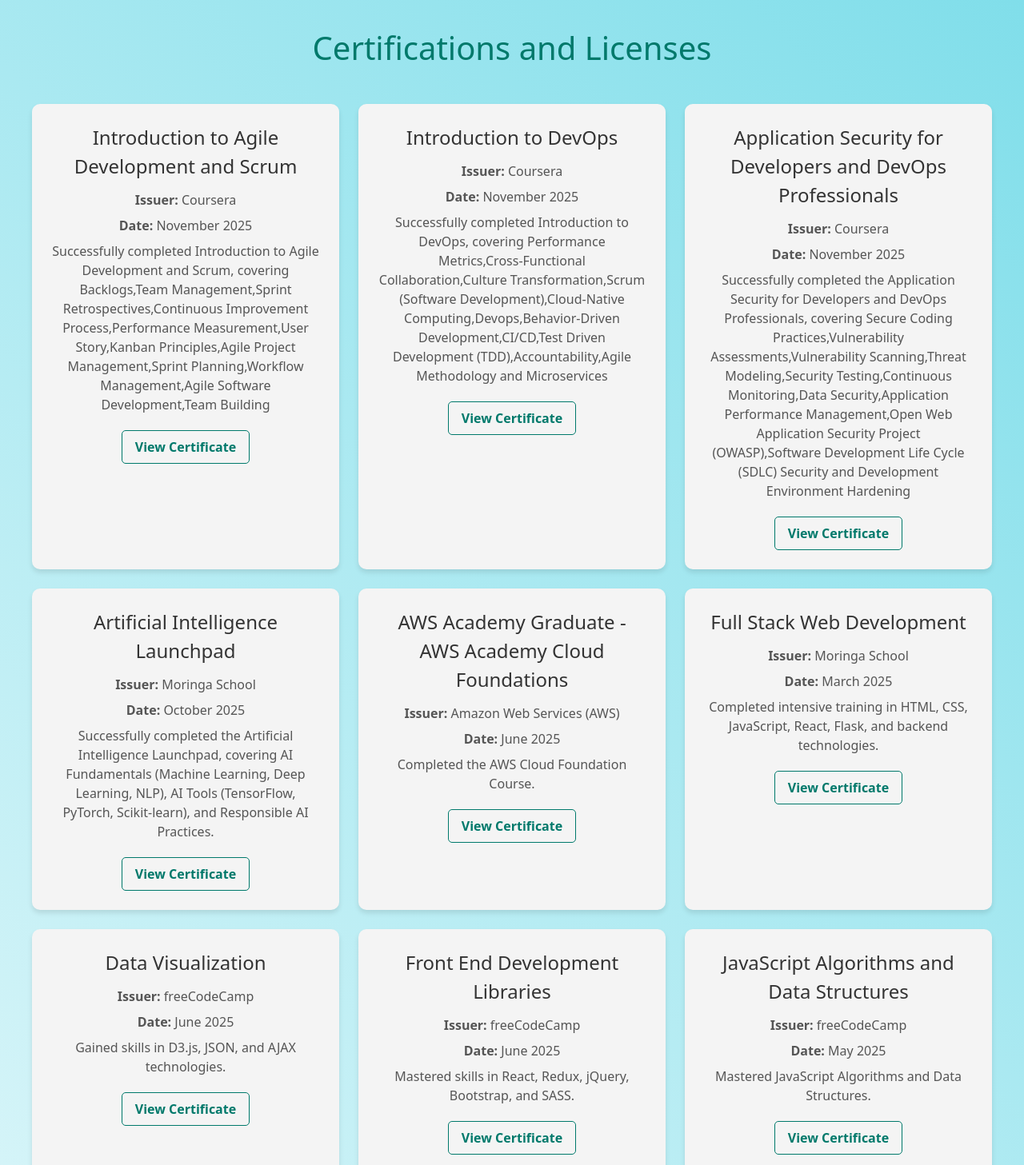
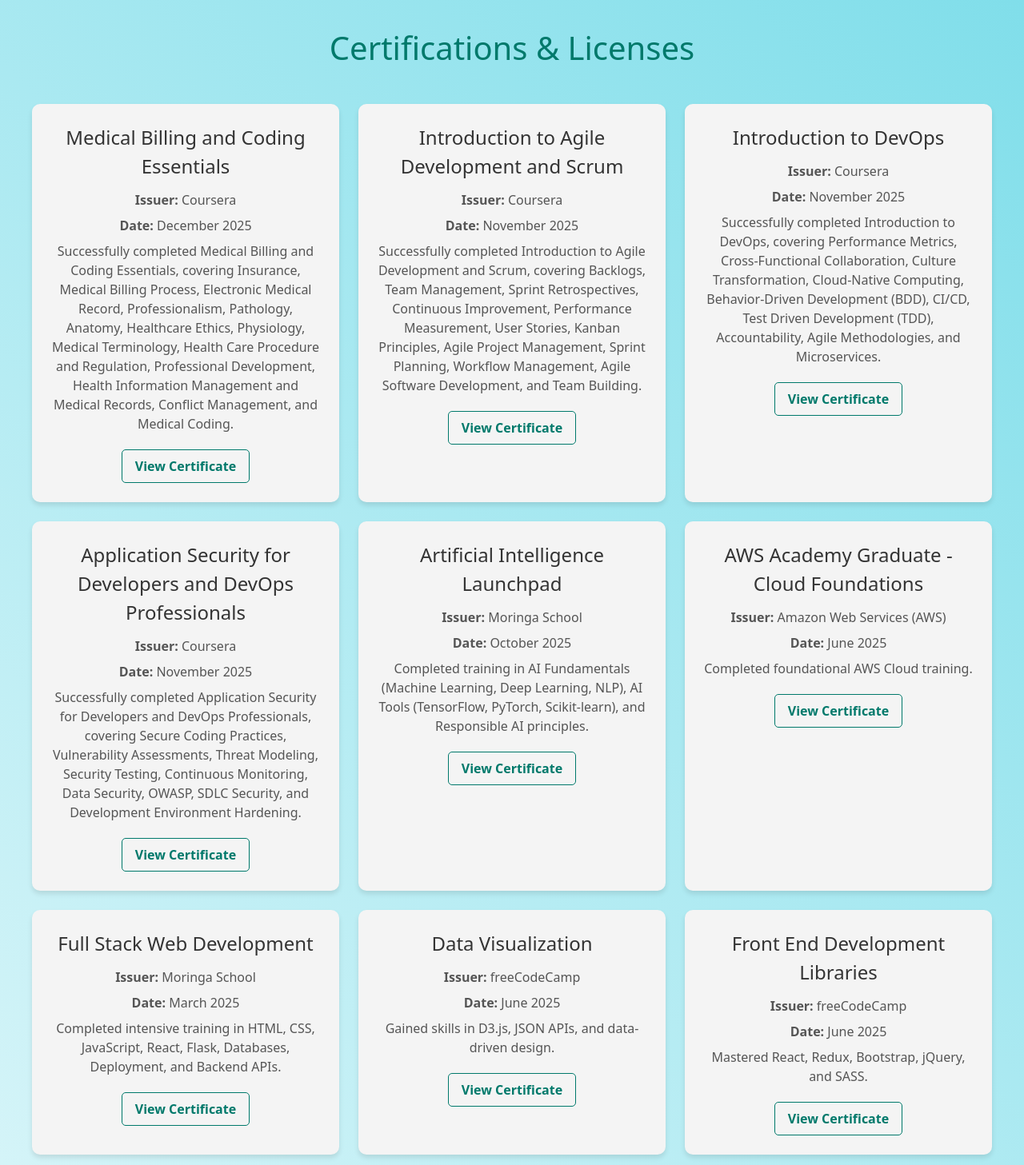
Before and after one commit to ARVLEMED/Aron-Portfolio, a React (Create React App) app: page /certifications in a window 1280 px wide. Shown: the part 120-1577 px from the top of the page at 80% size. Built offline with nearby package versions, Linux system fonts and the light colour scheme.

Commit message:
updates the resume page,certifications page and skills page

```diff
--- a/src/components/CertificationsPage.js
+++ b/src/components/CertificationsPage.js
@@ -6,124 +6,145 @@
 const certifications = [
   {
     id: 1,
+    title: 'Medical Billing and Coding Essentials',
+    issuer: 'Coursera',
+    date: 'December 2025',
+    description:
+      'Successfully completed Medical Billing and Coding Essentials, covering Insurance, Medical Billing Process, Electronic Medical Record, Professionalism, Pathology, Anatomy, Healthcare Ethics, Physiology, Medical Terminology, Health Care Procedure and Regulation, Professional Development, Health Information Management and Medical Records, Conflict Management, and Medical Coding.',
+    link: 'https://www.coursera.org/account/accomplishments/specialization/certificate/651VG13XFW1J',
+  },
+  {
+    id: 2,
     title: 'Introduction to Agile Development and Scrum',
     issuer: 'Coursera',
     date: 'November 2025',
     description:
-      'Successfully completed Introduction to Agile Development and Scrum, covering Backlogs,Team Management,Sprint Retrospectives,Continuous Improvement Process,Performance Measurement,User Story,Kanban Principles,Agile Project Management,Sprint Planning,Workflow Management,Agile Software Development,Team Building',
+      'Successfully completed Introduction to Agile Development and Scrum, covering Backlogs, Team Management, Sprint Retrospectives, Continuous Improvement, Performance Measurement, User Stories, Kanban Principles, Agile Project Management, Sprint Planning, Workflow Management, Agile Software Development, and Team Building.',
     link: 'https://www.coursera.org/account/accomplishments/certificate/J1Y0K3ZVGQS1',
   },
   {
-    id: 2,
+    id: 3,
     title: 'Introduction to DevOps',
     issuer: 'Coursera',
     date: 'November 2025',
     description:
-      'Successfully completed Introduction to DevOps, covering Performance Metrics,Cross-Functional Collaboration,Culture Transformation,Scrum (Software Development),Cloud-Native Computing,Devops,Behavior-Driven Development,CI/CD,Test Driven Development (TDD),Accountability,Agile Methodology and Microservices',
+      'Successfully completed Introduction to DevOps, covering Performance Metrics, Cross-Functional Collaboration, Culture Transformation, Cloud-Native Computing, Behavior-Driven Development (BDD), CI/CD, Test Driven Development (TDD), Accountability, Agile Methodologies, and Microservices.',
     link: 'https://www.coursera.org/account/accomplishments/certificate/U4IS2CVANF1I',
   },
   {
-    id: 3,
+    id: 4,
     title: 'Application Security for Developers and DevOps Professionals',
     issuer: 'Coursera',
     date: 'November 2025',
     description:
-      'Successfully completed the Application Security for Developers and DevOps Professionals, covering Secure Coding Practices,Vulnerability Assessments,Vulnerability Scanning,Threat Modeling,Security Testing,Continuous Monitoring,Data Security,Application Performance Management,Open Web Application Security Project (OWASP),Software Development Life Cycle (SDLC) Security and Development Environment Hardening',
+      'Successfully completed Application Security for Developers and DevOps Professionals, covering Secure Coding Practices, Vulnerability Assessments, Threat Modeling, Security Testing, Continuous Monitoring, Data Security, OWASP, SDLC Security, and Development Environment Hardening.',
     link: 'https://www.coursera.org/account/accomplishments/certificate/CFRX1AMXAZWE',
   },
   {
-    id: 4,
+    id: 5,
     title: 'Artificial Intelligence Launchpad',
     issuer: 'Moringa School',
     date: 'October 2025',
     description:
-      'Successfully completed the Artificial Intelligence Launchpad, covering AI Fundamentals (Machine Learning, Deep Learning, NLP), AI Tools (TensorFlow, PyTorch, Scikit-learn), and Responsible AI Practices.',
+      'Completed training in AI Fundamentals (Machine Learning, Deep Learning, NLP), AI Tools (TensorFlow, PyTorch, Scikit-learn), and Responsible AI principles.',
     link: 'https://moringa.my.salesforce-sites.com/certificateStatus?id=a0PQ200000MtHduMAF',
   },
   {
-    id: 5,
-    title: 'AWS Academy Graduate - AWS Academy Cloud Foundations',
+    id: 6,
+    title: 'AWS Academy Graduate - Cloud Foundations',
     issuer: 'Amazon Web Services (AWS)',
     date: 'June 2025',
-    description: 'Completed the AWS Cloud Foundation Course.',
+    description: 'Completed foundational AWS Cloud training.',
     link: 'https://www.credly.com/badges/4f87d4a2-80d7-44fc-ae0a-8d04ad75b477/linked_in_profile',
   },
   {
-    id: 6,
+    id: 7,
     title: 'Full Stack Web Development',
     issuer: 'Moringa School',
     date: 'March 2025',
-    description: 'Completed intensive training in HTML, CSS, JavaScript, React, Flask, and backend technologies.',
+    description:
+      'Completed intensive training in HTML, CSS, JavaScript, React, Flask, Databases, Deployment, and Backend APIs.',
     link: '/Certificates/aron_kipkorir_moringa_software_engineering_cert.png',
   },
   {
-    id: 7,
+    id: 8,
     title: 'Data Visualization',
     issuer: 'freeCodeCamp',
     date: 'June 2025',
-    description: 'Gained skills in D3.js, JSON, and AJAX technologies.',
+    description: 'Gained skills in D3.js, JSON APIs, and data-driven design.',
     link: 'https://www.freecodecamp.org/certification/fcc48dfc922-8d03-480b-a201-002e5d015f2b/data-visualization',
   },
   {
-    id: 8,
+    id: 9,
     title: 'Front End Development Libraries',
     issuer: 'freeCodeCamp',
     date: 'June 2025',
-    description: 'Mastered skills in React, Redux, jQuery, Bootstrap, and SASS.',
+    description: 'Mastered React, Redux, Bootstrap, jQuery, and SASS.',
     link: 'https://www.freecodecamp.org/certification/fcc48dfc922-8d03-480b-a201-002e5d015f2b/front-end-development-libraries',
   },
   {
-    id: 9,
+    id: 10,
     title: 'JavaScript Algorithms and Data Structures',
     issuer: 'freeCodeCamp',
     date: 'May 2025',
-    description: 'Mastered JavaScript Algorithms and Data Structures.',
+    description:
+      'Mastered core JavaScript concepts including algorithms, data structures, ES6, functional programming, and OOP.',
     link: 'https://www.freecodecamp.org/certification/fcc48dfc922-8d03-480b-a201-002e5d015f2b/javascript-algorithms-and-data-structures-v8',
   },
   {
-    id: 10,
+    id: 11,
     title: 'Responsive Web Design',
     issuer: 'freeCodeCamp',
     date: 'April 2025',
-    description: 'Mastered skills in HTML and CSS.',
+    description: 'Mastered modern layouts, Flexbox, Grid, and accessibility principles.',
     link: 'https://www.freecodecamp.org/certification/fcc48dfc922-8d03-480b-a201-002e5d015f2b/responsive-web-design',
   },
   {
-    id: 11,
+    id: 12,
     title: 'Bachelor of Science in Nursing',
     issuer: 'Daystar University',
     date: 'November 2023',
-    description: 'Comprehensive Education in Nursing and Healthcare Practices.',
-    link: '/Certificates/Degree Certificate.pdf',
+    description: 'Comprehensive education in nursing, health sciences, and clinical practice.',
+    link: '/Certificates/DegreeCertificate.pdf', // rename file to remove spaces
   },
 ];
 
 const CertificationsPage = () => {
   const { darkMode } = useContext(ThemeContext);
 
+  const containerVariants = {
+    visible: {
+      transition: { staggerChildren: 0.15 },
+    },
+  };
+
   const cardVariants = {
-    hidden: { opacity: 0, y: 20 },
-    visible: { opacity: 1, y: 0, transition: { duration: 0.5 } },
+    hidden: { opacity: 0, y: 25 },
+    visible: { opacity: 1, y: 0, transition: { duration: 0.4 } },
   };
 
   return (
-    <div className={`certifications ${darkMode ? 'dark' : ''}`} aria-label="Certifications and Licenses page">
+    <div className={`certifications ${darkMode ? 'dark' : ''}`} aria-label="Certifications and Licenses">
       <motion.h1
-        initial={{ opacity: 0 }}
-        animate={{ opacity: 1 }}
-        transition={{ duration: 0.8 }}
+        initial={{ opacity: 0, y: -10 }}
+        animate={{ opacity: 1, y: 0 }}
+        transition={{ duration: 0.6 }}
       >
-        Certifications and Licenses
+        Certifications & Licenses
       </motion.h1>
-      <div className="certifications-list">
+
+      <motion.div
+        className="certifications-list"
+        variants={containerVariants}
+        initial="hidden"
+        animate="visible"
+      >
         {certifications.map((cert) => (
           <motion.div
             key={cert.id}
             className="certification-card"
             variants={cardVariants}
-            initial="hidden"
-            animate="visible"
-            whileHover={{ scale: 1.05 }}
+            whileHover={{ scale: 1.04 }}
             role="article"
             aria-label={`Certification: ${cert.title}`}
           >
@@ -136,13 +157,12 @@
               target="_blank"
               rel="noopener noreferrer"
               className="cert-link"
-              aria-label={`View ${cert.title} certificate`}
             >
               View Certificate
             </a>
           </motion.div>
         ))}
-      </div>
+      </motion.div>
     </div>
   );
 };
--- a/src/components/Skillspage.js
+++ b/src/components/Skillspage.js
@@ -121,6 +121,21 @@
           </section>
 
           <section className="skills-category">
+            <h2>Health Informatics & Medical Coding</h2>
+            <ul>
+              <li>Electronic Medical Records (EMR) Systems</li>
+              <li>Medical Coding (ICD-10-CM, CPT, HCPCS)</li>
+              <li>Medical Terminology for Developers</li>
+              <li>Health Information Management</li>
+              <li>Healthcare Procedures & Regulations</li>
+              <li>Medical Billing Workflow Knowledge</li>
+              <li>Clinical Documentation Structure</li>
+              <li>Pathology, Anatomy & Physiology Knowledge</li>
+              <li>Ethical & Professional Conduct in Healthcare Tech</li>
+            </ul>
+          </section>
+
+          <section className="skills-category">
             <h2>Soft Skills</h2>
             <ul>
               <li>Analytical and critical thinking in technical and clinical environments</li>
```
Also changed, not shown: src/components/Resumepage.js (+20 -63 lines). Lines whose indentation alone changed are shown as unchanged.
